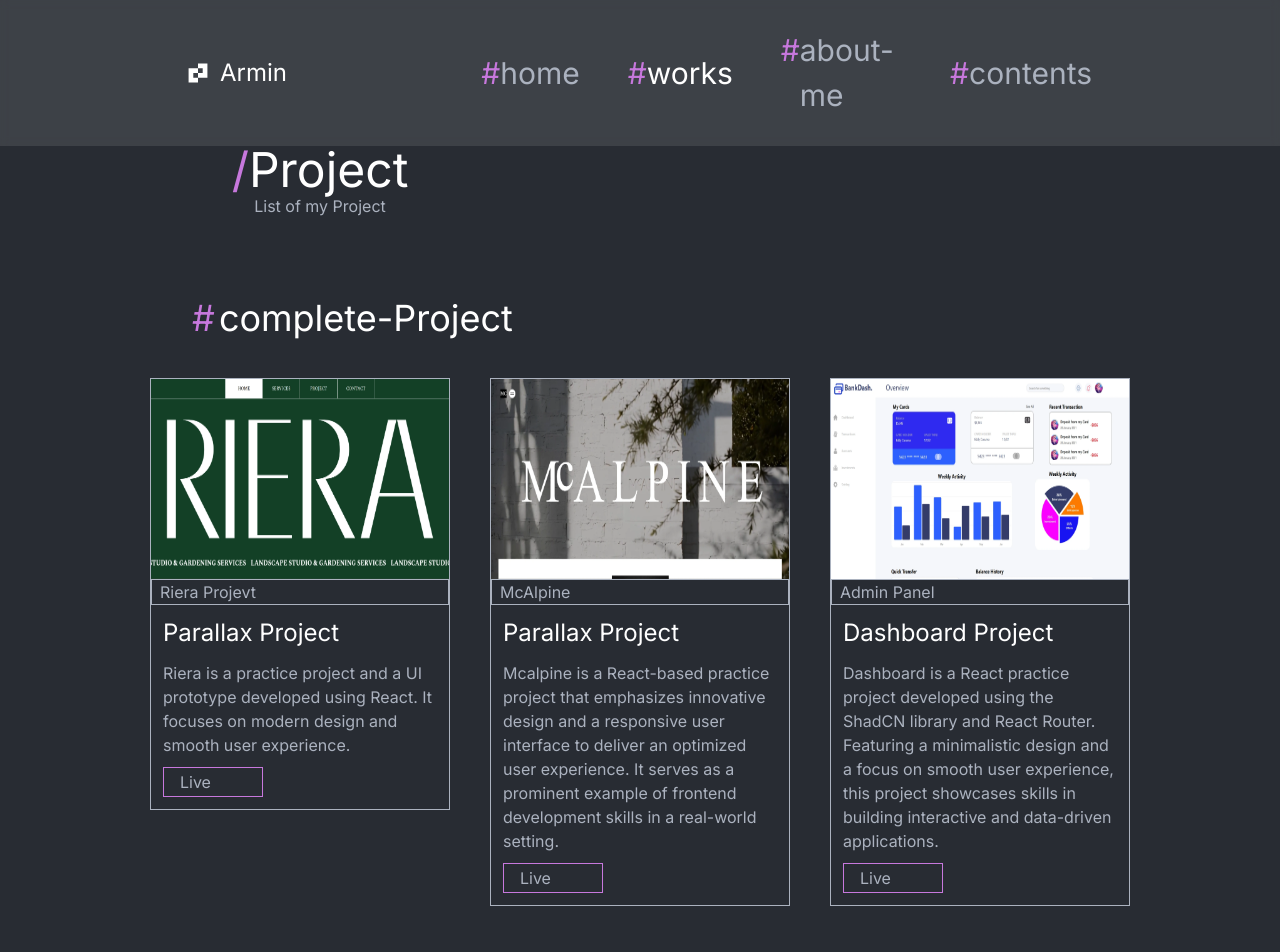
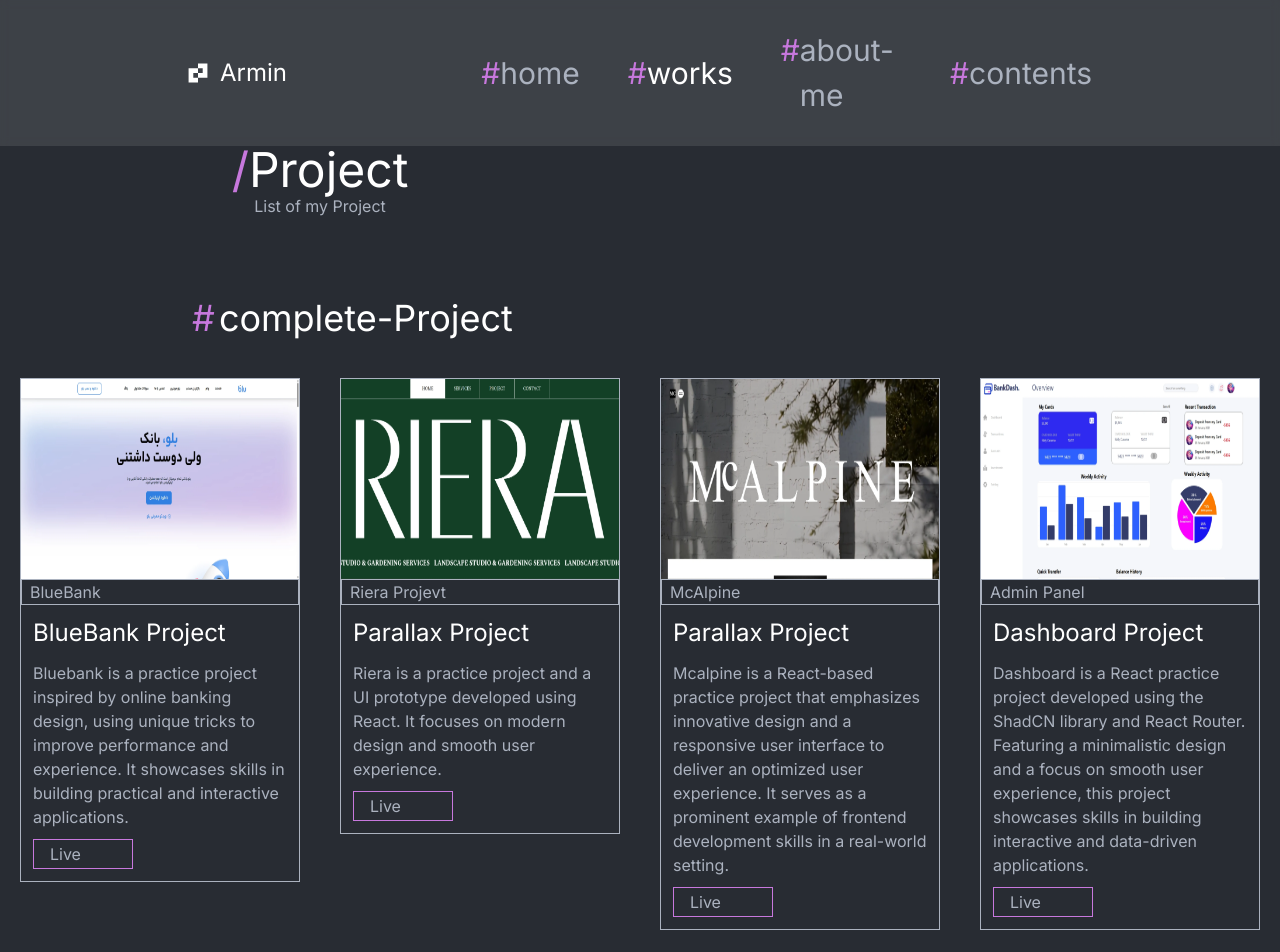
Before and after one commit to ArminHasanzadeh/MyWeb, a React (Vite) app: page /work in a window 1280 px wide. Shown: the top 952 px of the page. Built offline with nearby package versions, Linux system fonts and the light colour scheme.

Commit message:
fix a web

```diff
--- a/src/Pages/HomePage/TopMain/TopMain.jsx
+++ b/src/Pages/HomePage/TopMain/TopMain.jsx
@@ -150,7 +150,7 @@ function TopMain(props) {
               <circle cx="82" cy="82" r="2" fill="#ABB2BF" />
             </svg>
           </div>
-          <div className="w-[70%] h-[10%] border-1 gap-3 mb-1 flex justify-start items-center pl-2 text-[var(--FontTextColor)] max-lg:h-auto max-lg:w-full">
+          <div className="w-[457px] h-[10%] border-1 gap-3 mb-1 flex justify-start items-center pl-2 text-[var(--FontTextColor)] max-lg:h-auto max-lg:w-full">
             <span className="w-[15px] h-[15px]  bg-[var(--FontTextcherColor)]"></span>
             <p className="text-[var(--FontTextColor)]">
               Currently working on{" "}
--- a/src/Pages/HomePage/aboutme/AboutMe.jsx
+++ b/src/Pages/HomePage/aboutme/AboutMe.jsx
@@ -8,7 +8,7 @@ function AboutMe() {
       <section className="w-full h-auto mt-20 flex justify-center items-center flex-col  xl:visible ">
         <div className="w-[70%] flex justify-start items-center ">
           <span className="Hashtag text-4xl w-[3%] max-sm:w-[10%]">#</span>
-          <h4 className="text-white text-4xl w-[15%] max-sm:w-[100%] max-md:w-[25%]  text-start">
+          <h4 className="text-white text-4xl w-[25%] max-sm:w-[100%] max-md:w-[25%]  text-start">
             about-me
           </h4>
           <span className="Border-Project w-[40%] max-sm:hidden border-1 text-white text-start"></span>
--- a/src/Pages/HomePage/contacts/Contacts.jsx
+++ b/src/Pages/HomePage/contacts/Contacts.jsx
@@ -4,7 +4,7 @@ function Contacts() {
     return (
     <>
         <section className="w-full h-auto mt-20 flex justify-center items-center flex-col xl:visible ">
-             <div className="w-[70%] flex justify-start items-center ml-44">
+             <div className="w-[70%] flex justify-start items-center ">
                <span className="Hashtag text-4xl w-[3%] max-xl:w-[10%]">#</span>
                <h4 className="text-white text-4xl w-[15%] text-start max-xl:w-[30%]">contacts</h4>
                <span className="Border-Project w-[20%] border-1 text-white text-start max-xl:hidden"></span>
--- a/src/Pages/HomePage/projectbox/ProjectBox.jsx
+++ b/src/Pages/HomePage/projectbox/ProjectBox.jsx
@@ -1,7 +1,8 @@
 import React from "react";
 import Riera from "../../../../public/image/Riera.webp";
-import McAlpine from "../../../../public/image/McAlpine.webp";
+
 import Dashboard from "../../../../public/image/Dashboard.webp";
+import BlueBank from "../../../../public/image/BlueBank.webp"
 import { Link } from "react-router-dom";
 
 function ProjectBox() {
@@ -9,14 +10,15 @@ function ProjectBox() {
     <>
       <section className="w-full h-auto mt-20 flex justify-center items-center flex-col xl:visible ">
         <div className="w-[60%] flex justify-start items-center ">
-          <span className="Hashtag text-4xl w-[3%] max-sm:w-[5%]">#</span>
+          <span className="Hashtag text-4xl w-[3%] max-sm:w-[5%] max-sm:p-5">
+            #
+          </span>
           <h2 className="text-white text-4xl w-[20%] text-start max-sm:w-[50%] max-sm:text-center ">
             Project
           </h2>
           <span className="Border-Project w-[100%] max-sm:hidden border-1 text-white text-start"></span>
         </div>
         <section className="w-full h-auto mt-20 flex justify-center items-center flex-col xl:visible ">
-
           <div className="flex Box-pr mt-5  h-auto w-[100%] justify-center items-start max-sm:flex-col max-sm:items-center max-md:flex-col max-md:items-center ">
             <div className="flex justify-center items-start w-[300px] border-1 h-auto flex-col m-5 ">
               <figure className="w-full h-[200px]">
@@ -38,23 +40,23 @@ function ProjectBox() {
                 </Link>
               </div>
             </div>
-            <div className="flex justify-center items-start w-[300px] border-1 h-auto flex-col m-5 ">
+            <div className="flex justify-center items-start w-[300px] border-1 h-auto flex-col m-5">
               <figure className="w-full h-[200px]">
-                <img className="w-full h-full bg-cover" src={McAlpine} alt="" />
+                <img className="w-full h-full bg-cover" src={BlueBank} alt="" />
               </figure>
-              <p className="w-full text-1xl border-1 pl-2">McAlpine</p>
+              <p className="w-full text-1xl border-1 pl-2">BlueBank</p>
               <div className="w-full  p-3 Project-Name">
-                <h6 className="text-2xl text-white pb-3">Parallax Project</h6>
+                <h6 className="text-2xl text-white pb-3">BlueBank Project</h6>
                 <p>
-                  Mcalpine is a React-based practice project that emphasizes
-                  innovative design and a responsive user interface to deliver
-                  an optimized user experience. It serves as a prominent example
-                  of frontend development skills in a real-world setting.
+                  Bluebank is a practice project inspired by online banking
+                  design, using unique tricks to improve performance and
+                  experience. It showcases skills in building practical and
+                  interactive applications.
                 </p>
                 <Link
                   className="w-full h-full "
                   target="_blank"
-                  to={"https://mcalpine.vercel.app/"}
+                  to={"https://bluebank.vercel.app/"}
                 >
                   <button className="text-start pl-4">Live</button>
                 </Link>
@@ -88,8 +90,6 @@ function ProjectBox() {
               </div>
             </div>
           </div>
-
-
         </section>
       </section>
     </>
--- a/src/Pages/WorkPage/Work.jsx
+++ b/src/Pages/WorkPage/Work.jsx
@@ -2,6 +2,8 @@ import { Link } from "react-router-dom";
 import Riera from "../../../public/image/Riera.webp";
 import McAlpine from "../../../public/image/McAlpine.webp";
 import Dashboard from "../../../public/image/Dashboard.webp";
+import BlueBank from "../../../public/image/BlueBank.webp"
+
 function Work() {
   return (
     <>
@@ -23,6 +25,32 @@ function Work() {
             </h2>
           </div>
           <div className="flex Box-pr mt-5  h-auto w-[100%] justify-center items-start max-sm:flex-col max-sm:items-center max-md:flex-col max-md:items-center">
+            <div className="flex justify-center items-start w-[300px] border-1 h-auto flex-col m-5">
+              <figure className="w-full h-[200px]">
+                <img
+                  className="w-full h-full bg-cover"
+                  src={BlueBank}
+                  alt=""
+                />
+              </figure>
+              <p className="w-full text-1xl border-1 pl-2">BlueBank</p>
+              <div className="w-full  p-3 Project-Name">
+                <h6 className="text-2xl text-white pb-3">BlueBank Project</h6>
+                <p>
+                  Bluebank is a practice project inspired by online banking
+                  design, using unique tricks to improve performance and
+                  experience. It showcases skills in building practical and
+                  interactive applications.
+                </p>
+                <Link
+                  className="w-full h-full "
+                  target="_blank"
+                  to={"https://bluebank.vercel.app/"}
+                >
+                  <button className="text-start pl-4">Live</button>
+                </Link>
+              </div>
+            </div>
             <div className="flex justify-center items-start w-[300px] border-1 h-auto flex-col m-5">
               <figure className="w-full h-[200px]">
                 <img className="w-full h-full bg-cover" src={Riera} alt="" />
@@ -73,9 +101,7 @@ function Work() {
                   alt=""
                 />
               </figure>
-              <p className="w-full text-1xl border-1 pl-2">
-               Admin Panel
-              </p>
+              <p className="w-full text-1xl border-1 pl-2">Admin Panel</p>
               <div className="w-full  p-3 Project-Name">
                 <h6 className="text-2xl text-white pb-3">Dashboard Project</h6>
                 <p>
```
Also changed, not shown: src/Pages/HomePage/skills/Skills.jsx (+11 -11 lines), public/image/BlueBank.webp (added).
